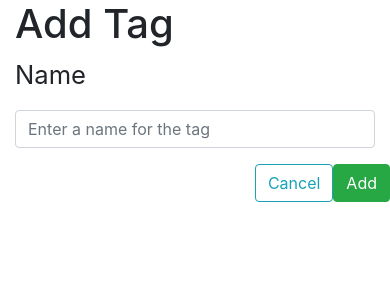
After one commit to lawrencedovin/blogly, a Flask app: template templates/form/post/add-tag.html in a window 390 px wide. The commit adds this page. Shown: the top 300 px of the page. Run offline with Flask 2, Linux system fonts and the light colour scheme; the template is opened without the code that fills it, so the values that code supplies are empty; some libraries are stand-ins or nearby versions.

Commit message:
Added initial add tag file

```diff
--- a/templates/form/post/add-post.html
+++ b/templates/form/post/add-post.html
@@ -6,8 +6,6 @@
         <div class="col-md-12">
             <h1>Add Post for {{user.get_full_name()}}</h1>
         </div>
-        <div class="col-md-12"></div>
-        <div class="col-md-12"></div>
     </div>
     <form action="/users/{{user.id}}/posts/new" method="POST">
         <div class="form-group">
--- /dev/null
+++ b/templates/form/post/add-tag.html
@@ -0,0 +1,32 @@
+{% extends 'base.html' %}
+{% block title %}Add Tag{% endblock %}
+{% block content %}
+<div class="container">
+    <div class="row">
+        <div class="col-md-12">
+            <h1>Add Tag</h1>
+        </div>
+    </div>
+    <form action="/tags/new" method="POST">
+        <div class="form-group">
+          <label for="name">Name</label>
+          <input
+            type="text"
+            name="name"
+            class="form-control"
+            id="title"
+            placeholder="Enter a name for the tag"
+          />
+        </div>
+        <div class="row float-right">
+          <a
+            class="btn btn-outline-info"
+            href="/tags"
+            role="button"
+            >Cancel</a
+          >
+          <button type="submit" class="btn btn-success">Add</button>
+        </div>
+      </form>
+</div>
+{% endblock %}
```
